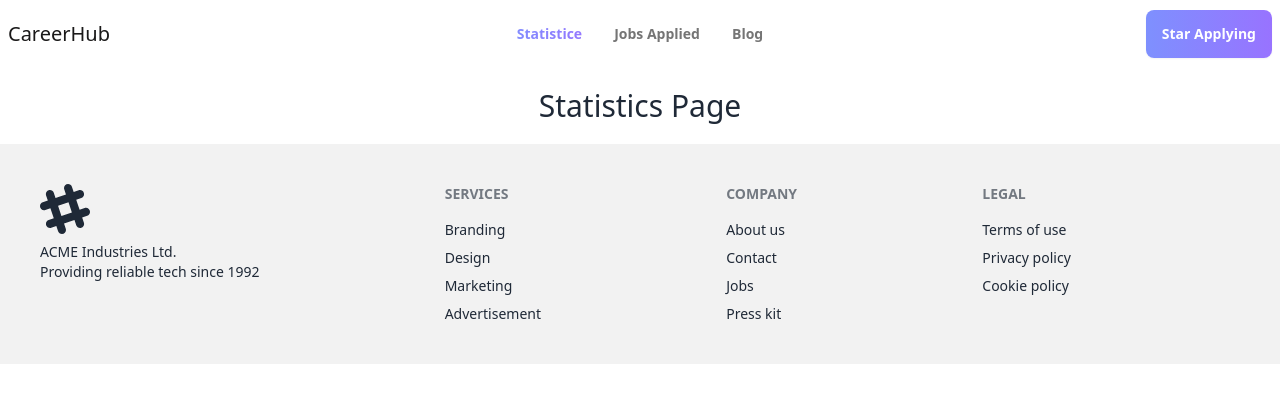
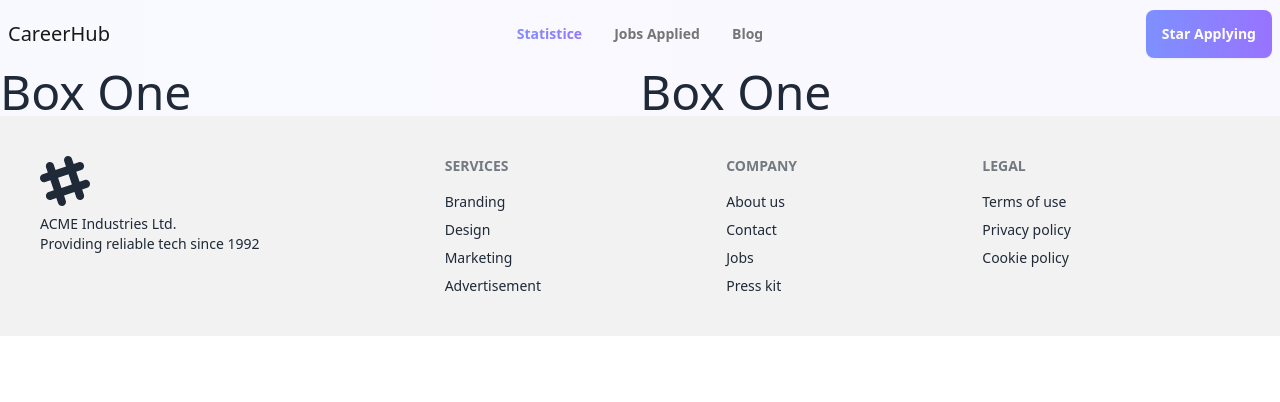
Before and after one commit to get-shrabon/React-Career-Hub, a React (Vite) app: page / in a window 1280 px wide. Shown: the top 402 px of the page. Built offline with nearby package versions, Linux system fonts and the light colour scheme.

Commit message:
Add Banner Component

```diff
--- a/index.html
+++ b/index.html
@@ -7,7 +7,7 @@
     <title>Vite + React</title>
   </head>
   <body >
-    <div id="root"></div>
+    <div class="bg-white" id="root"></div>
     <script type="module" src="/src/main.jsx"></script>
   </body>
 </html>
--- /dev/null
+++ b/src/components/Banner/Banner.jsx
@@ -0,0 +1,18 @@
+
+
+const Banner = () => {
+    return (
+      <div className="banner">
+        <div className="lg:flex md:flex sm:flex-none container mx-auto">
+          <div className="w-1/2">
+            <h2 className="text-5xl">Box One</h2>
+          </div>
+          <div className="w-1/2">
+            <h2 className="text-5xl">Box One</h2>
+          </div>
+        </div>
+      </div>
+    );
+};
+
+export default Banner;
--- a/src/components/Header/Header.jsx
+++ b/src/components/Header/Header.jsx
@@ -21,7 +21,7 @@ const Header = () => {
     </>
   );
   return (
-    <header className="bg-white">
+    <header className="header">
       <div className="navbar container mx-auto">
         <div className="navbar-start ">
           <div className="dropdown">
--- a/src/components/Home/Home.jsx
+++ /dev/null
@@ -1,11 +0,0 @@
-
-
-const Home = () => {
-    return (
-        <div>
-            <h1 className="text-3xl text-center py-5">This Is Home Component</h1>
-        </div>
-    );
-};
-
-export default Home;
--- a/src/components/Statistics/Statistics.jsx
+++ b/src/components/Statistics/Statistics.jsx
@@ -1,9 +1,10 @@
+import Banner from "../Banner/Banner";
 
 
 const Statistics = () => {
     return (
       <div>
-        <h1 className="text-center text-3xl py-5">Statistics Page</h1>
+        <Banner></Banner>
       </div>
     );
 };
--- a/src/index.css
+++ b/src/index.css
@@ -17,3 +17,6 @@
   font-weight: 600;
   border: none;
 }
+.banner, .header{
+  background: linear-gradient(90deg, rgba(126, 144, 254, 0.05) 0%, rgba(152, 115, 255, 0.05) 100%);
+}
```
